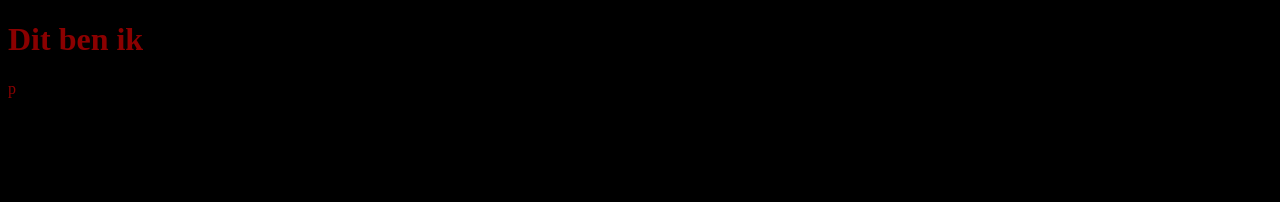
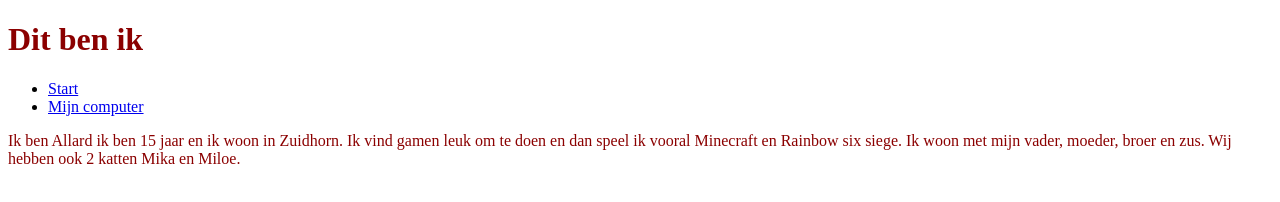
Before and after one commit to 154493/kippenkop, a plain HTML site: page index.html in a window 1280 px wide. Drawn offline with Linux system fonts and the light colour scheme.

Commit message:
Nieuwe pagina

```diff
--- a/CSS/design.css
+++ b/CSS/design.css
@@ -1,5 +1,5 @@
 body {
-    background-color: black;
+    background-color: white;
 }
 h1 {
     color:darkred;
--- a/index.html
+++ b/index.html
@@ -7,7 +7,14 @@
 <body>
 
 <h1>Dit ben ik</h1>
-<p>p</p>
+<nav>
+ <ul>
+   <li><a href="index.html">Start</a>
+   <li><a href="computer.html">Mijn computer</a>
+ </ul>
+</nav>
+<p>Ik ben Allard ik ben 15 jaar en ik woon in Zuidhorn. Ik vind gamen leuk om te doen en dan speel ik vooral Minecraft en Rainbow six siege.
+Ik woon met mijn vader, moeder, broer en zus. Wij hebben ook 2 katten Mika en Miloe.</p>
 
 </body>
 </html>
```
Also changed, not shown: computer.html (added, +18 -0 lines).
